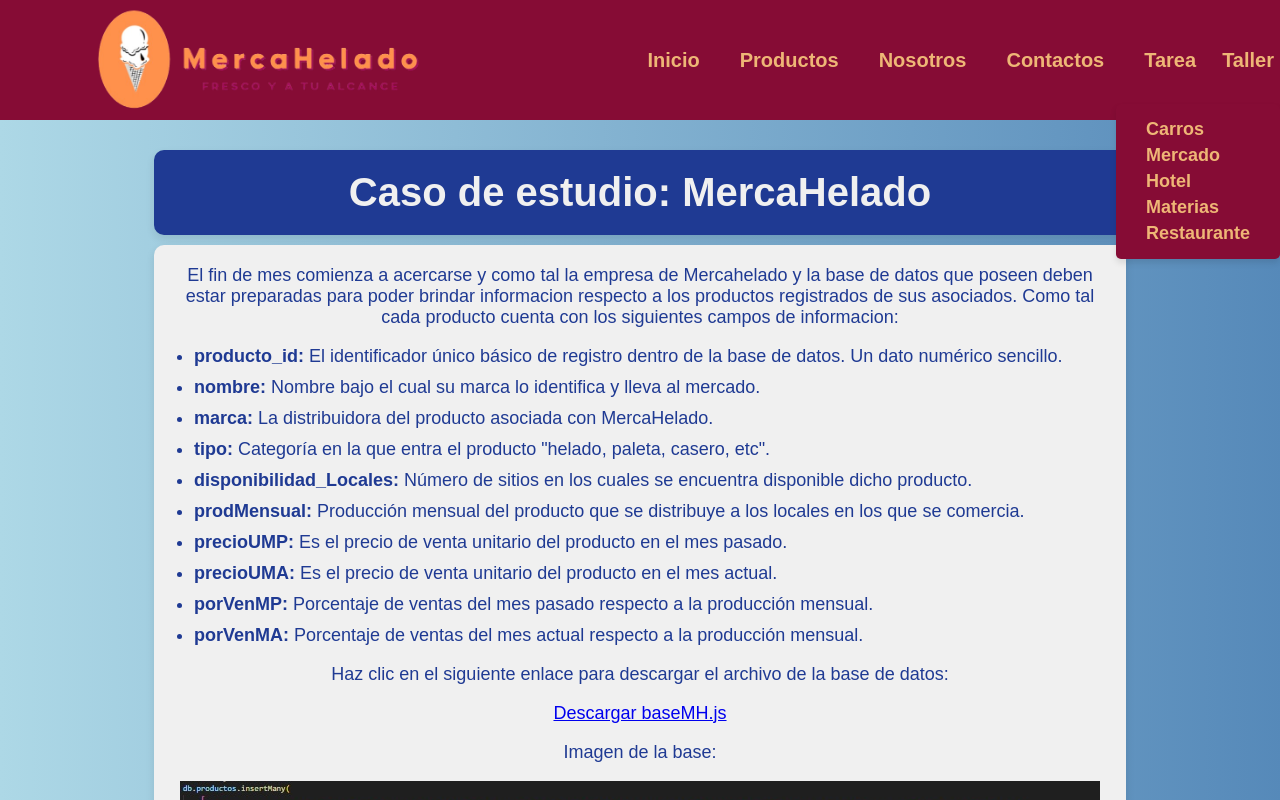
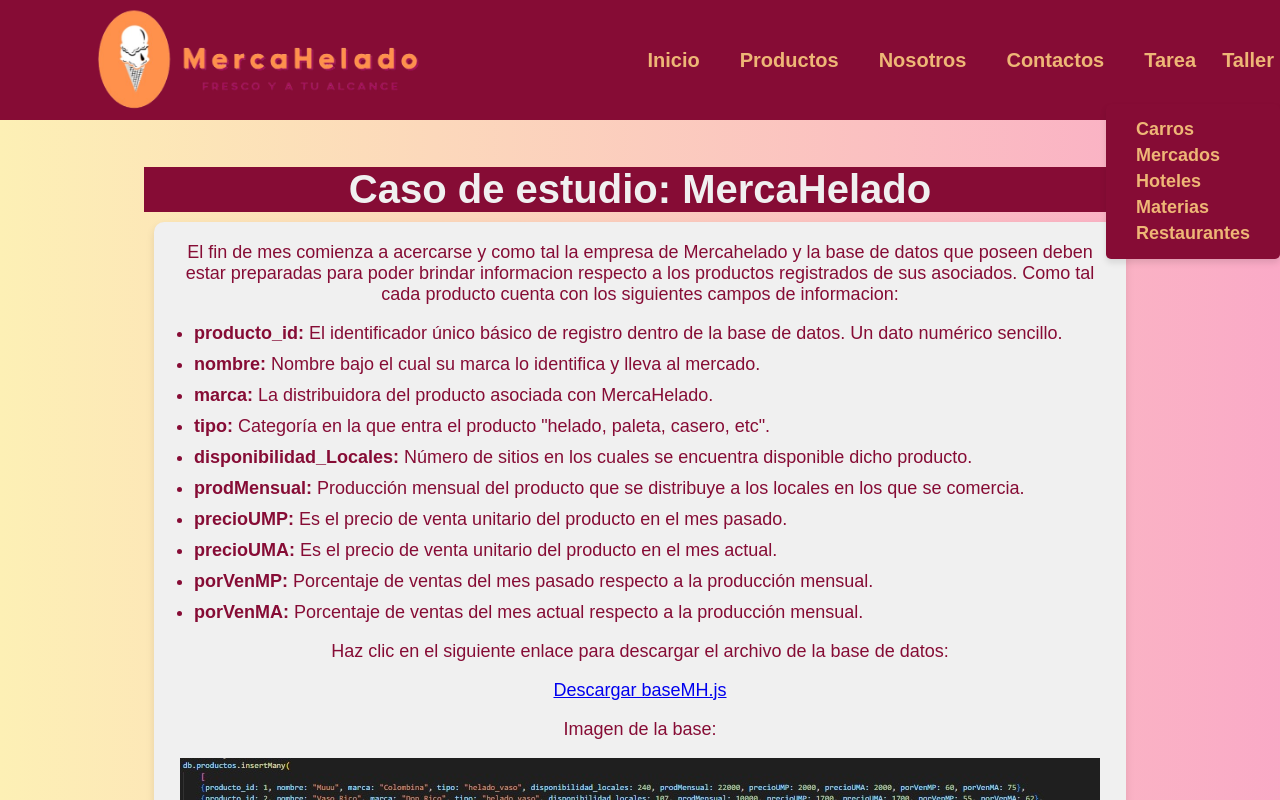
Before and after one commit to DavidNoguera1/ReactPagina, a React (Create React App) app: page /tarea in a window 1280 px wide. Both pictures are taken after a click on the button "Taller". Shown: the top 800 px of the page. Built offline with nearby package versions, Linux system fonts and the light colour scheme.

Commit message:
Mini correcciones

```diff
--- a/src/Components/Navbar.js
+++ b/src/Components/Navbar.js
@@ -6,7 +6,7 @@ import '../styles/Navbar.css';
 function Navbar() {
   const [mostrarMenu, setMostrarMenu] = useState(false);
 
-  const toggleMenu = () => {
+  const recogerLista = () => {
     setMostrarMenu(!mostrarMenu);
   };
 
@@ -23,15 +23,15 @@ function Navbar() {
         <Link to="/tarea">Tarea</Link>
 
 
-        <div className="menu-desplegable">
-          <button className="menu-boton" onClick={toggleMenu}>Taller</button>
+        <div className="menuDesplegable">
+          <button className="menuBoton" onClick={recogerLista}>Taller</button>
           {mostrarMenu && (
-            <ul className="menu-lista">
+            <ul className="menuLista">
               <li><Link to="/carros">Carros</Link></li>
-              <li><Link to="/mercado">Mercado</Link></li>
-              <li><Link to="/hotel">Hotel</Link></li>
+              <li><Link to="/mercado">Mercados</Link></li>
+              <li><Link to="/hotel">Hoteles</Link></li>
               <li><Link to="/materias">Materias</Link></li>
-              <li><Link to="/restaurante">Restaurante</Link></li>
+              <li><Link to="/restaurante">Restaurantes</Link></li>
             </ul>
           )}
         </div>
--- a/src/Utilidades/ListaMaterias.js
+++ b/src/Utilidades/ListaMaterias.js
@@ -13,7 +13,7 @@ import consulta10 from "../assets/assets6/consulta10.png"
 export const ListaMaterias = [
     {
         titulo: "Consulta 1",
-        descripcion1: `El curso "Curso de desarrollo humano" es fundamental para los estudiantes que buscan fortalecer su crecimiento personal. Para asegurarse de que los datos de este curso están correctamente almacenados, se realizó la siguiente consulta:`,
+        descripcion1: `La materia "Curso de desarrollo humano" es fundamental para los estudiantes que buscan fortalecer su crecimiento personal. Para asegurarse de que los datos de este curso están correctamente almacenados, se realizó la siguiente consulta:`,
         consulta: `db.materias.find({ nombre: { $eq: "Curso de desarrollo humano" } }).pretty();`,
         imagen: consulta1,
         descripcion2: `Se confirma que la materia "Curso de desarrollo humano" está correctamente registrada en la base de datos.`,
--- a/src/pages/Tarea.js
+++ b/src/pages/Tarea.js
@@ -10,10 +10,10 @@ function Tarea() {
 
 
   return (
-    <div className="tarea">
-      <div className="contenedorTarea">
-      <h1 className='tituloTarea'>Caso de estudio: MercaHelado</h1>
-        <p className='parrafoTarea'>El fin de mes comienza a acercarse y como tal la empresa de Mercahelado y la base de datos que poseen deben estar preparadas
+    <div className="tarea1">
+      <div className="contenedorTarea1">
+      <h1 className='tituloTarea1'>Caso de estudio: MercaHelado</h1>
+        <p className='parrafoTarea1'>El fin de mes comienza a acercarse y como tal la empresa de Mercahelado y la base de datos que poseen deben estar preparadas
           para poder brindar informacion respecto a los productos registrados de sus asociados. Como tal cada producto cuenta con los siguientes
           campos de informacion:
           <p/>
@@ -40,7 +40,7 @@ function Tarea() {
           <img src={base}/>
         </p>
       </div>
-      <div className="listaTareas">
+      <div className="listaTareas1">
         {ListaTarea.map((itemTarea, key) => {
           return (
             <ItemsTareas
--- a/src/styles/Contacto.css
+++ b/src/styles/Contacto.css
@@ -3,6 +3,7 @@
     transform: translateX(-100%);
     opacity: 0;
   }
+
   to {
     transform: translateX(0);
     opacity: 1;
@@ -81,6 +82,7 @@
   color: black;
   font-family: Arial, Helvetica, sans-serif;
 }
+
 form input:focus,
 textarea:focus {
   outline: none;
--- a/src/styles/Generico.css
+++ b/src/styles/Generico.css
@@ -14,8 +14,8 @@
   text-align: center;
   background: linear-gradient(
     90deg,
-    rgb(173, 216, 230), /* Azul claro */
-    rgba(70, 130, 180, 0.9) /* Azul acero oscuro */
+    rgb(173, 216, 230),
+    rgba(70, 130, 180, 0.9)
   );
   animation: arriba 0.7s ease-out;
 }
@@ -36,7 +36,7 @@
   font-weight: 400;
   font-size: 40px;
   color: #f0f0f0;
-  background-color: #1f3a93; /* Azul oscuro */
+  background-color: #1f3a93;
   margin-bottom: 10px;
   font-weight: bold;
   text-align: center;
@@ -52,7 +52,7 @@
 
 .parrafoTarea {
   font-size: 18px;
-  color: #1f3a93; /* Azul oscuro */
+  color: #1f3a93;
 }
 
 .parrafoTarea ul {
@@ -72,8 +72,8 @@
 }
 
 .itemTarea {
-  background-color: #1f3a93; /* Azul oscuro */
-  border-color: #1f3a93; /* Azul oscuro */
+  background-color: #1f3a93;
+  border-color: #1f3a93;
   border-radius: 5px;
   margin: 10px auto;
   padding: 10px;
@@ -95,7 +95,7 @@
 
 .itemTarea.abierto h2 {
   margin: 0;
-  color: #1f3a93; /* Azul oscuro */
+  color: #1f3a93;
 }
 
 .itemTarea-contenido {
@@ -112,7 +112,7 @@
   background-color: #f0f0f0;
   padding: 10px;
   margin: 10px 0;
-  border-left: 4px solid #1f3a93; /* Azul oscuro */
+  border-left: 4px solid #1f3a93;
   font-style: italic;
 }
 
--- a/src/styles/Hogar.css
+++ b/src/styles/Hogar.css
@@ -93,23 +93,6 @@
   animation: slideDer 0.5s ease-out;
 }
 
-/* Ajustes responsivos para pantallas pequeñas */
-@media only screen and (max-width: 650px) {
-  .inicio {
-    flex-direction: column;
-  }
-
-  .ladoIzquierdo {
-    width: 100%;
-    text-align: center;
-    padding: 10px;
-  }
-
-  .ladoDerecho {
-    width: 100%;
-    height: 50%;
-  }
-}
 
 blockquote {
   padding: 20px;
--- a/src/styles/Navbar.css
+++ b/src/styles/Navbar.css
@@ -79,12 +79,12 @@
   }
 
 
-/* Estilos para el menú desplegable */
-.menu-desplegable {
+
+.menuDesplegable {
   position: relative;
 }
 
-.menu-boton {
+.menuBoton {
   background-color: transparent;
   border: none;
   color: rgb(238, 182, 118);
@@ -93,7 +93,7 @@
   font-family: 'Source Sans Pro Topnav', sans-serif;
 }
 
-.menu-lista {
+.menuLista {
   position: absolute;
   top: 40px;
   right: 0;
@@ -104,17 +104,17 @@
   box-shadow: 0px 4px 6px rgba(0, 0, 0, 0.1);
 }
 
-.menu-lista li {
+.menuLista li {
   margin: 5px 0;
 }
 
-.menu-lista li a {
+.menuLista li a {
   color: rgb(238, 182, 118);
   text-decoration: none;
   font-size: 18px;
 }
 
-.menu-lista li a:hover {
+.menuLista li a:hover {
   color: white;
   transition: 0.3s ease-in;
 }
--- a/src/styles/Tareas.css
+++ b/src/styles/Tareas.css
@@ -10,7 +10,7 @@
 }
 
 
-.tarea {
+.tarea1 {
   padding: 20px;
   text-align: center;
   background: linear-gradient(
@@ -21,7 +21,7 @@
   animation: arriba 0.7s ease-out;
 }
 
-.contenedorTarea {
+.contenedorTarea1 {
   width: 80%;
   margin: 0 auto;
 }
@@ -33,7 +33,7 @@
   margin: 10px;
 }
 
-.tituloTarea {
+.tituloTarea1 {
   font-weight: 400;
   font-size: 40px;
   color: #f0f0f0;
@@ -43,7 +43,7 @@
   text-align: center;
 }
 
-.contenedorTarea .parrafoTarea {
+.contenedorTarea1 .parrafoTarea1 {
   border-radius: 10px;
   padding: 20px;
   box-shadow: 0 4px 8px rgba(0, 0, 0, 0.1);
@@ -51,24 +51,24 @@
   background-color: #f0f0f0;
 }
 
-.parrafoTarea {
+.parrafoTarea1 {
   font-size: 18px;
   color: #860c35;
 }
 
-.parrafoTarea ul {
+.parrafoTarea1 ul {
   list-style-type: disc;
   margin: 0;
   padding-left: 20px;
   text-align: left;
 }
 
-.parrafoTarea li {
+.parrafoTarea1 li {
   margin-bottom: 10px;
   font-size: 18px;
 }
 
-.listaTarea {
+.listaTarea1 {
   margin-top: 20px;
 }
 
```
Lines whose indentation alone changed are shown as unchanged.
